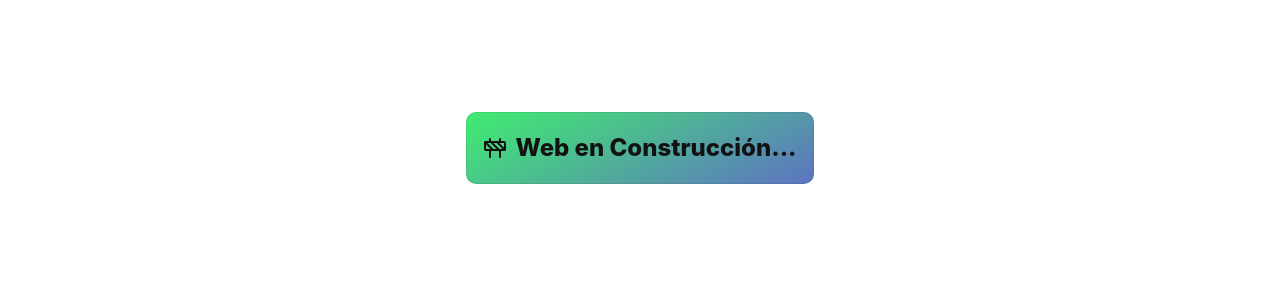
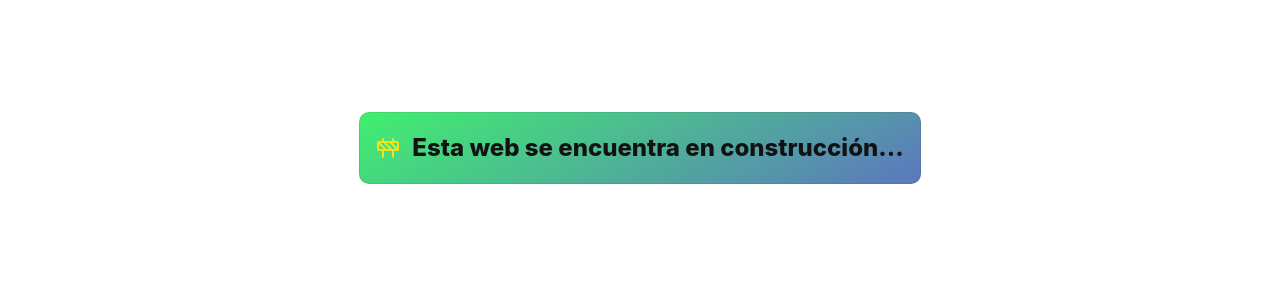
Before and after one commit to PowerSystem2024/LosTerreneitor, a Vue app in the folder portfolio/portfolio-terreneitor/: page / in a window 1280 px wide. Shown: the part 1507-1791 px from the top of the page. Built offline with nearby package versions, Linux system fonts and the light colour scheme; no server answers.

Commit message:
correciones en márgenes y estilos

```diff
--- a/portfolio/portfolio-terreneitor/src/App.vue
+++ b/portfolio/portfolio-terreneitor/src/App.vue
@@ -20,7 +20,7 @@ import UnderConstruction from './components/UnderConstruction.vue'
 
     <SectionTitle title="Integrantes del Grupo" />
     <GroupMembers />
-    <UnderConstruction msg="Web en Construcción..." />
+    <UnderConstruction msg="Esta web se encuentra en construcción..." />
   </section>
   <MainFooter />
 </template>
--- a/portfolio/portfolio-terreneitor/src/components/MainNav.vue
+++ b/portfolio/portfolio-terreneitor/src/components/MainNav.vue
@@ -49,7 +49,7 @@ const toggleMenu = () => {
 
     <aside :class="{ open: isMenuOpen }">
       <li v-for="(item, index) in navItems" :key="index">
-        <RouterLink class="link" :to="item.path">{{ item.name }}</RouterLink>
+        <a class="link" :href="item.path">{{ item.name }}</a>
       </li>
       <footer v-if="isMenuOpen">
         <p>&copy;Terreneitor - UTN-FRSR {{ new Date().getFullYear() }}</p>
--- a/portfolio/portfolio-terreneitor/src/components/MainProyects.vue
+++ b/portfolio/portfolio-terreneitor/src/components/MainProyects.vue
@@ -34,7 +34,7 @@ proyects.value = items // Se pasa el valor del array al hook proyects
     <!-- Se itera el array proyects en cada elemento con v-for de Vue -->
     <div class="proyect-container" v-for="(proyect, index) in proyects" :key="index">
       <article class="proyect">
-        <!-- La interpolación en Vue para iterar elementos dentro de un atributo es :src por ejemplo -->
+        <!-- La interpolación en Vue para iterar elementos dentro de un atributo es :src -->
         <img :src="proyect.img" width="100%" height="auto" :alt="proyect.name" />
         <h2>{{ proyect.name }}</h2>
         <p class="description">{{ proyect.description }}</p>
--- a/portfolio/portfolio-terreneitor/src/components/UnderConstruction.vue
+++ b/portfolio/portfolio-terreneitor/src/components/UnderConstruction.vue
@@ -6,13 +6,18 @@ defineProps<{
 </script>
 
 <template>
-  <div class="card-container">
-    <Construction class="construction-icon" />
-    <h1 class="msg">{{ msg }}</h1>
-  </div>
+  <article>
+    <div class="card-container">
+      <Construction class="construction-icon" />
+      <h1 class="msg">{{ msg }}</h1>
+    </div>
+  </article>
 </template>
 
 <style lang="css" scoped>
+article {
+  padding-inline: 16px;
+}
 .card-container {
   display: flex;
   padding: 16px;
@@ -39,7 +44,8 @@ defineProps<{
 }
 
 .construction-icon {
-  color: #121212;
+  color: #f7e018;
+  margin-right: 4px;
   width: 24px;
   height: 24px;
 }
```
